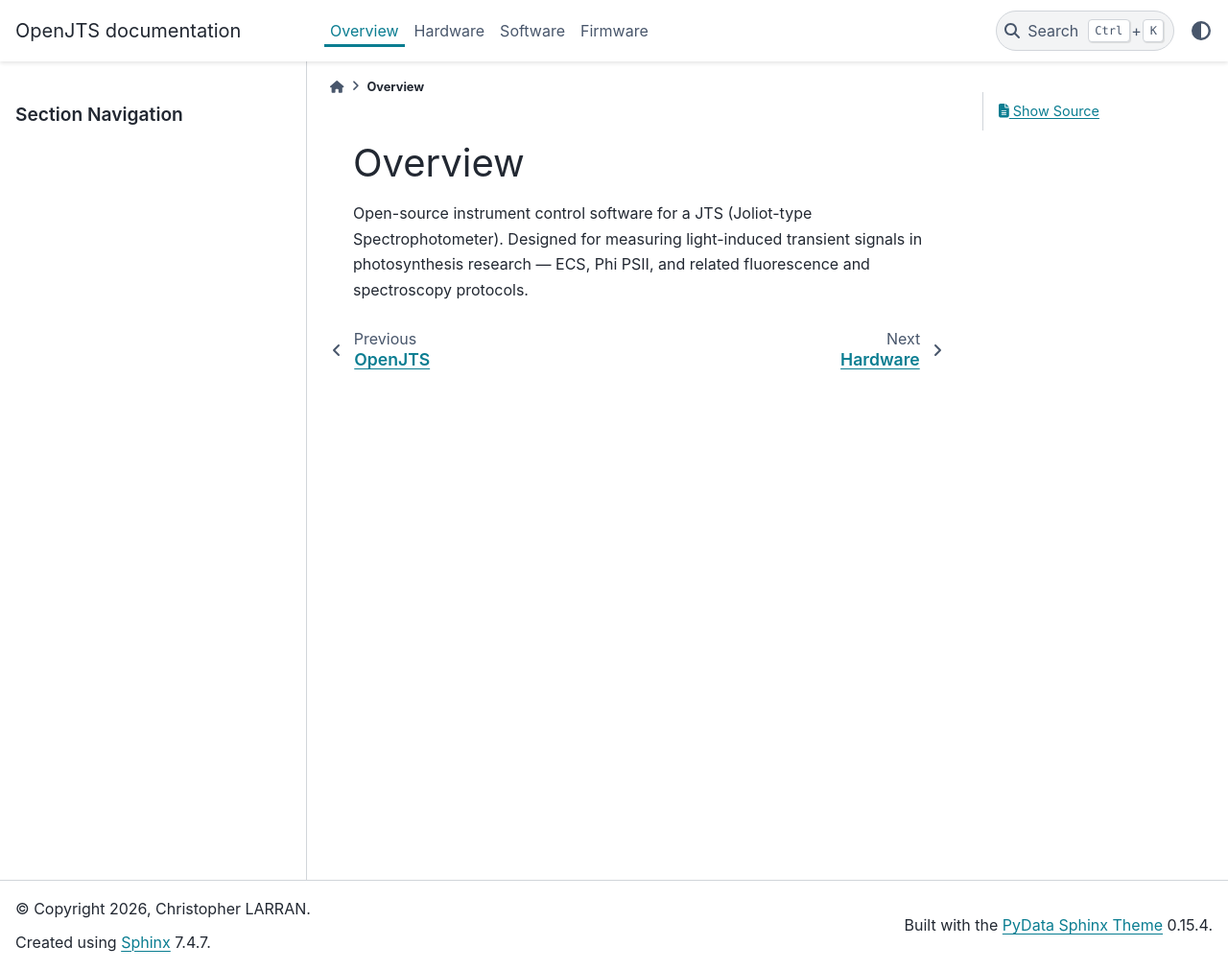
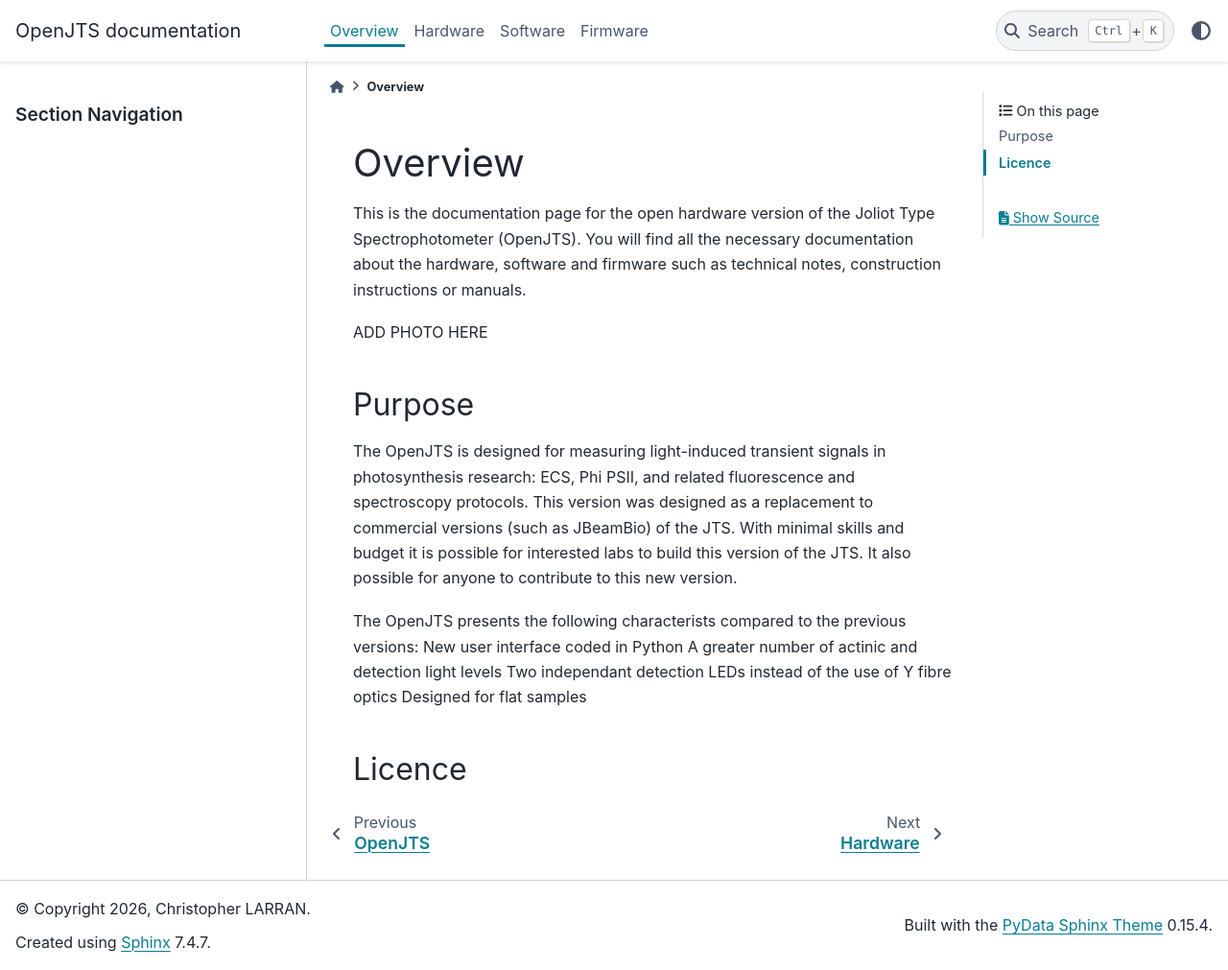
Before and after one commit to ILikeNickelback/OpenJTS, a Sphinx documentation site: the page built from docs/overview.md, in a window 1280 px wide and 1011 px high. Shown: the whole window at 96% size. Built offline with Sphinx 7.4.7 and the PyData theme 0.15.4, drawn with Linux system fonts in a browser that asks for light colours.

Commit message:
testing new docs structure

```diff
--- a/docs/overview.md
+++ b/docs/overview.md
@@ -1,3 +1,18 @@
 # Overview
 
-Open-source instrument control software for a JTS (Joliot-type Spectrophotometer). Designed for measuring light-induced transient signals in photosynthesis research — ECS, Phi PSII, and related fluorescence and spectroscopy protocols.
+This is the documentation page for the open hardware version of the Joliot Type Spectrophotometer (OpenJTS). You will find all the necessary documentation about the hardware, software and firmware such as technical notes, construction instructions or manuals.
+
+ADD PHOTO HERE
+
+## Purpose
+
+The OpenJTS is designed for measuring light-induced transient signals in photosynthesis research: ECS, Phi PSII, and related fluorescence and spectroscopy protocols.
+This version was designed as a replacement to commercial versions (such as JBeamBio) of the JTS. With minimal skills and budget it is possible for interested labs to build this version of the JTS. It also possible for anyone to contribute to this new version.
+
+The OpenJTS presents the following characterists compared to the previous versions:
+New user interface coded in Python
+A greater number of actinic and detection light levels
+Two independant detection LEDs instead of the use of Y fibre optics
+Designed for flat samples
+
+## Licence
```
Also changed, not shown: freq_window_check.png (deleted).
